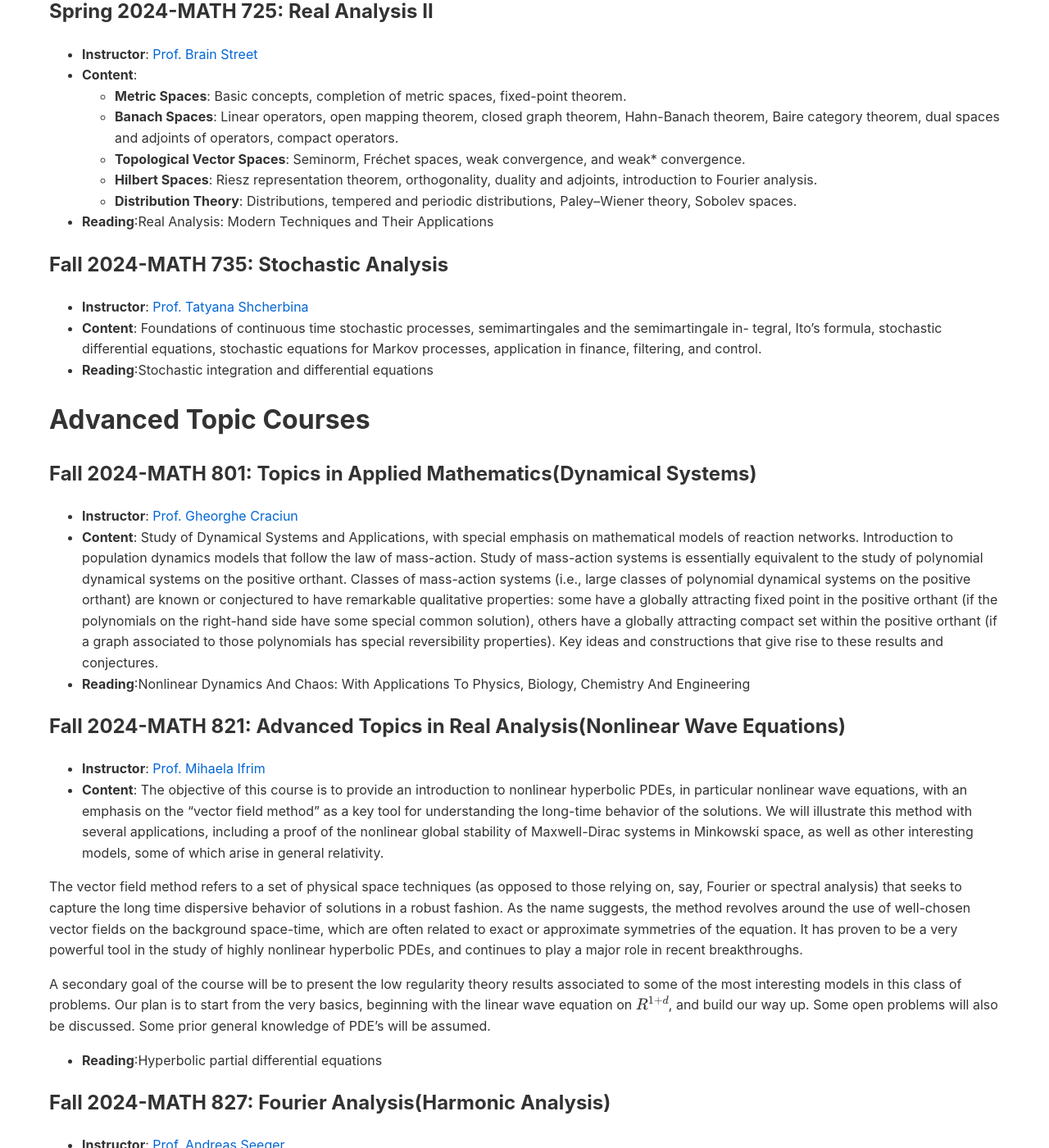
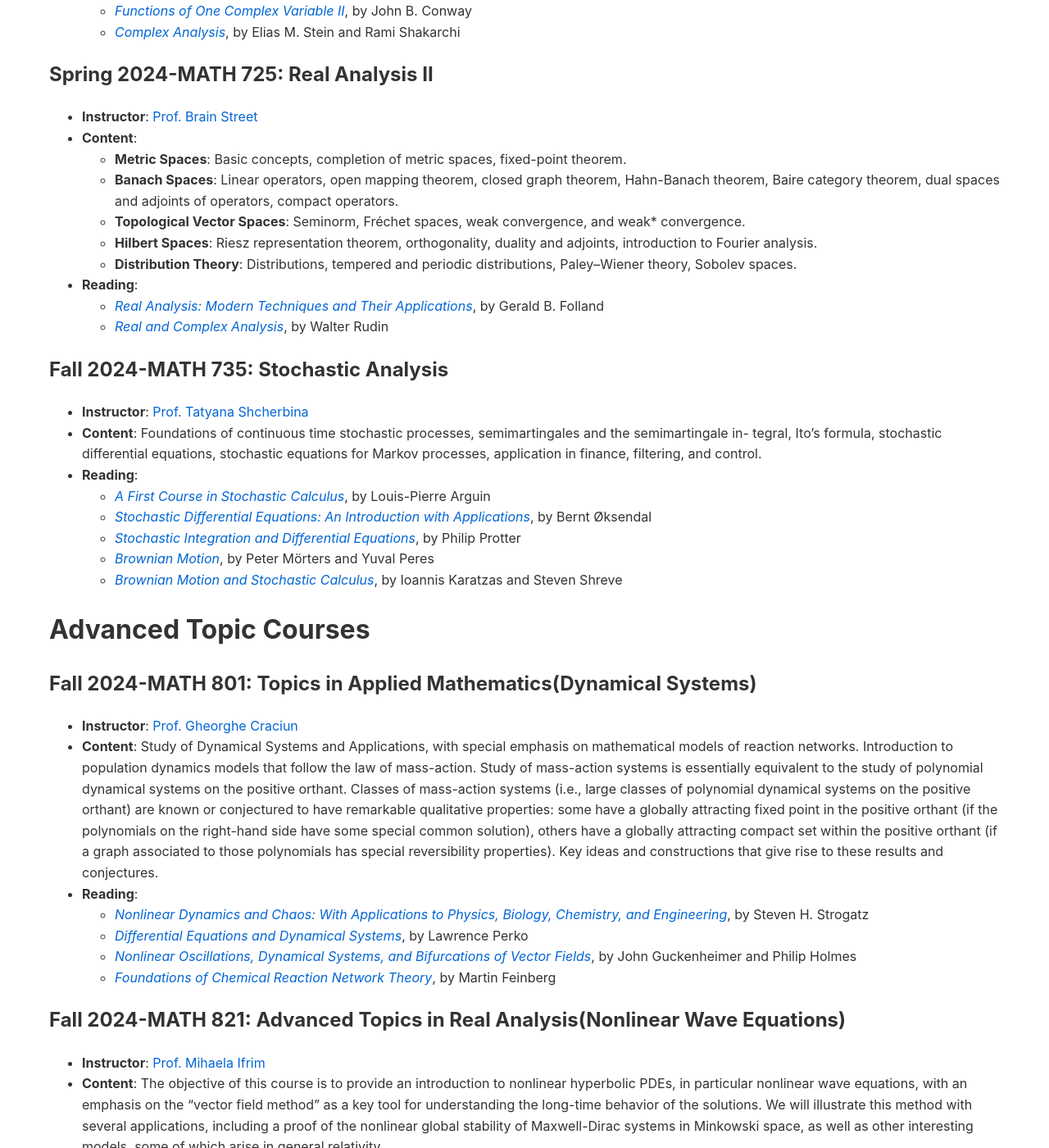
Before and after one commit to Yoon-1023/Yoon-1023.github.io, a Jekyll site: the page built from courses.md, in a window 1280 px wide and 1400 px high, scrolled down 1012 px. Shown: the whole window at 82% size. Built offline with Jekyll 4.4.1, drawn with Linux system fonts in a browser that asks for light colours; some of the changed text lies outside the part shown.

Commit message:
Update courses.md

```diff
--- a/courses.md
+++ b/courses.md
@@ -36,7 +36,10 @@ Discussions range from classical, centuries-old techniques to open questions of
 - **Instructor**: [Prof. Alexei Poltoratski](https://people.math.wisc.edu/~poltoratski/)
 - **Content**: The basic theory of functions of one complex variable including Cauchy formula, singularities and residues,
 meromorphic functions, conformal mappings, harmonic functions, approximation and the nonhomogeneous d-bar equation.
-- **Reading**:Function theory of one complex variable
+- **Reading**:
+  - [*Function Theory of One Complex Variable*](#references), by Robert E. Greene and Steven G. Krantz
+  - [*Functions of One Complex Variable II*](#references), by John B. Conway
+  - [*Complex Analysis*](#references), by Elias M. Stein and Rami Shakarchi
 
 ## Spring 2024-MATH 725: Real Analysis II
 
@@ -47,21 +50,32 @@ meromorphic functions, conformal mappings, harmonic functions, approximation and
   - **Topological Vector Spaces**: Seminorm, Fréchet spaces, weak convergence, and weak* convergence.
   - **Hilbert Spaces**: Riesz representation theorem, orthogonality, duality and adjoints, introduction to Fourier analysis.
   - **Distribution Theory**: Distributions, tempered and periodic distributions, Paley–Wiener theory, Sobolev spaces.
-- **Reading**:Real Analysis: Modern Techniques and Their Applications
+- **Reading**:
+  - [*Real Analysis: Modern Techniques and Their Applications*](#references), by Gerald B. Folland
+  - [*Real and Complex Analysis*](#references), by Walter Rudin
 
 ## Fall 2024-MATH 735: Stochastic Analysis
 - **Instructor**: [Prof. Tatyana Shcherbina](https://math.wisc.edu/staff/shcherbyna-tatiana/)
 - **Content**: Foundations of continuous time stochastic processes, semimartingales and the semimartingale in-
 tegral, Ito’s formula, stochastic differential equations, stochastic equations for Markov processes,
 application in finance, filtering, and control.
-- **Reading**:Stochastic integration and differential equations
+- **Reading**:
+  - [*A First Course in Stochastic Calculus*](#references), by Louis-Pierre Arguin
+  - [*Stochastic Differential Equations: An Introduction with Applications*](#references), by Bernt Øksendal
+  - [*Stochastic Integration and Differential Equations*](#references), by Philip Protter
+  - [*Brownian Motion*](#references), by Peter Mörters and Yuval Peres
+  - [*Brownian Motion and Stochastic Calculus*](#references), by Ioannis Karatzas and Steven Shreve
 
 # Advanced Topic Courses
 
 ## Fall 2024-MATH 801: Topics in Applied Mathematics(Dynamical Systems)
 - **Instructor**: [Prof. Gheorghe Craciun](https://people.math.wisc.edu/~craciun/)
 - **Content**: Study of Dynamical Systems and Applications, with special emphasis on mathematical models of reaction networks.  Introduction to population dynamics models that follow the law of mass-action. Study of mass-action systems is essentially equivalent to the study of polynomial dynamical systems on the positive orthant. Classes of mass-action systems (i.e., large classes of polynomial dynamical systems on the positive orthant) are known or conjectured to have remarkable qualitative properties: some have a globally attracting fixed point in the positive orthant (if the polynomials on the right-hand side have some special common solution), others have a globally attracting compact set within the positive orthant (if a graph associated to those polynomials has special reversibility properties). Key ideas and constructions that give rise to these results and conjectures.
-- **Reading**:Nonlinear Dynamics And Chaos: With Applications To Physics, Biology, Chemistry And Engineering
+- **Reading**:
+  - [*Nonlinear Dynamics and Chaos: With Applications to Physics, Biology, Chemistry, and Engineering*](#references), by Steven H. Strogatz
+  - [*Differential Equations and Dynamical Systems*](#references), by Lawrence Perko
+  - [*Nonlinear Oscillations, Dynamical Systems, and Bifurcations of Vector Fields*](#references), by John Guckenheimer and Philip Holmes
+  - [*Foundations of Chemical Reaction Network Theory*](#references), by Martin Feinberg
 
 ## Fall 2024-MATH 821: Advanced Topics in Real Analysis(Nonlinear Wave Equations)
 - **Instructor**: [Prof. Mihaela Ifrim](https://people.math.wisc.edu/~ifrim/)
@@ -70,7 +84,11 @@ application in finance, filtering, and control.
 The vector field method refers to a set of physical space techniques (as opposed to those relying on, say, Fourier or spectral analysis) that seeks to capture the long time dispersive behavior of solutions in a robust fashion. As the name suggests, the method revolves around the use of well-chosen vector fields on the background space-time, which are often related to exact or approximate symmetries of the equation. It has proven to be a very powerful tool in the study of highly nonlinear hyperbolic PDEs, and continues to play a major role in recent breakthroughs.
 
 A secondary goal  of the course will be to present the low regularity theory results associated to some of the most interesting models in this class of problems.  Our plan is to start from the very basics, beginning with the linear wave equation on $$R^{1+d}$$, and build our way up. Some open problems will also be discussed. Some prior general knowledge of PDE's will be assumed.
-- **Reading**:Hyperbolic partial differential equations
+- **Reading**:
+  - [*Brief History of the Vector-Field Method*](#references), by Sergiu Klainerman
+  - [*Lectures on Non-linear Wave Equations*](#references), by Christopher D. Sogge
+  - [*Hyperbolic Partial Differential Equations*](#references), by Serge Alinhac
+  - [*Geometric Analysis of Hyperbolic Differential Equations: An Introduction*](#references), by Serge Alinhac
 
 ## Fall 2024-MATH 827: Fourier Analysis(Harmonic Analysis)
 - **Instructor**: [Prof. Andreas Seeger](https://people.math.wisc.edu/~aseeger/)
@@ -87,7 +105,11 @@ A secondary goal  of the course will be to present the low regularity theory res
     - **Weighted Norm Inequalities** (if there is interest): Exploration of inequalities that involve weighted norms, relevant in harmonic analysis and PDEs.
   - **Radial Fourier Multipliers**: Characterization of Fourier multipliers in high-dimensional spaces, with applications in harmonic analysis.
 
-- **Reading**:Nonlinear Dynamics And Chaos: With Applications To Physics, Biology, Chemistry And Engineering
+- **Reading**:
+  - [*Singular Integrals and Differentiability Properties of Functions*](#references), by Elias M. Stein
+  - [*Introduction to Fourier Analysis on Euclidean Spaces*](#references), by Elias M. Stein
+  - [*Fourier Analysis: An Introduction*](#references), by Elias M. Stein and Rami Shakarchi
+  - [*Fourier Analysis*](#references), by Javier Duoandikoetxea
 
 
 
```
